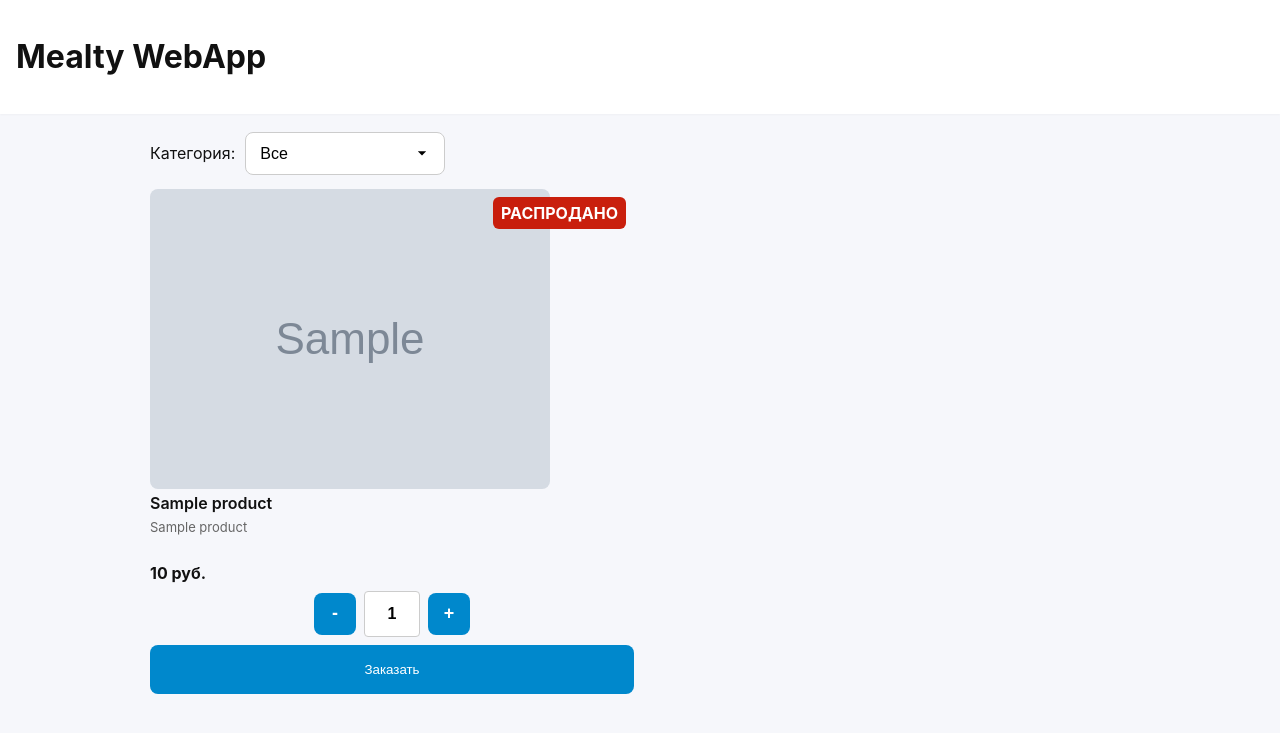
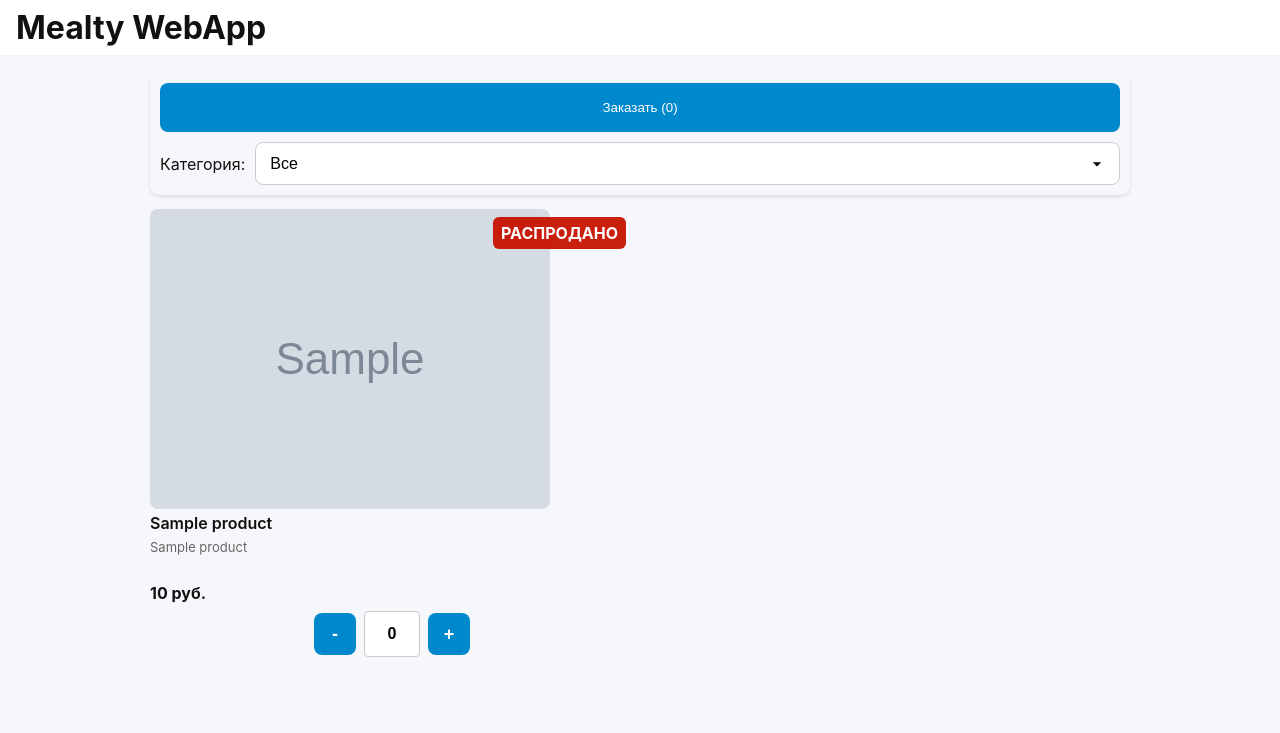
Before and after one commit to mxvisor/gaodi_food, a FastAPI app: template webapp/templates/index.html in a window 1280 px wide. Shown: the top 733 px of the page. Run offline with FastAPI, Linux system fonts and the light colour scheme; the template is opened without the code that fills it: most values are stand-ins (such as "Sample title", 1, 10 or a date in 2020); grey boxes marked "Sample" are stand-in pictures; some libraries are stand-ins or nearby versions.

Commit message:
Сделана единая кнопка "Заказать". Заказы можно фильтровать как "Выбранные".

```diff
--- a/webapp/main.py
+++ b/webapp/main.py
@@ -158,7 +158,11 @@ def fetch_all():
     # итог: если мы не собрали категории из меню, но получили map из карточек — заполним список
     if not categories and categories_map:
         for cid, name in categories_map.items():
-            categories.append({"id": cid, "name": name})
+            categories.append({"id": cid, "name": categories_map[cid]})
+
+    # добавляем уникальный id для каждого товара
+    for i, p in enumerate(products):
+        p['id'] = i
 
     return {"categories": categories, "products": products}
 
--- a/webapp/requirements.txt
+++ b/webapp/requirements.txt
@@ -3,3 +3,4 @@ requests
 bs4
 fastapi
 jinja2
+watchfiles
--- a/webapp/static/style.css
+++ b/webapp/static/style.css
@@ -13,9 +13,13 @@ body {
 }
 
 .header {
-  padding: 16px;
+  padding: 8px 16px;
   background: white;
   box-shadow: 0 1px 2px rgba(0,0,0,0.03);
+}
+
+.header h1 {
+  margin: 0;
 }
 
 .container {
@@ -27,9 +31,23 @@ body {
 
 .controls {
   display: flex;
+  flex-direction: column;
+  gap: 10px;
+  align-items: stretch;
+  margin-bottom: 14px;
+  position: sticky;
+  top: 0;
+  z-index: 10;
+  background: var(--bg);
+  padding: 10px;
+  box-shadow: 0 2px 4px rgba(0,0,0,0.1);
+  border-radius: 10px;
+}
+
+.category-row {
+  display: flex;
   gap: 10px;
   align-items: center;
-  margin-bottom: 14px;
 }
 
 .controls select {
@@ -44,6 +62,7 @@ body {
   border: 1px solid #ccc;
   min-width: 200px;
   cursor: pointer;
+  flex: 1;
 }
 
 /* .grid {
--- a/webapp/templates/index.html
+++ b/webapp/templates/index.html
@@ -2,6 +2,7 @@
 <html lang="ru">
 <head>
   <meta charset="utf-8" />
+  <meta name="viewport" content="width=device-width, initial-scale=1.0" />
   <title>Mealty WebApp</title>
   <link rel="stylesheet" href="/static/style.css" />
   <script src="https://telegram.org/js/telegram-web-app.js"></script>
@@ -13,13 +14,17 @@
 
   <main class="container">
     <div class="controls">
+      <button id="orderAllBtn" class="order-btn">Заказать (<span id="totalQty">0</span>)</button>
+      <div class="category-row">
         <label for="category">Категория:</label>
         <select id="category">
           <option value="all">Все</option>
+          <option value="selected">Выбранные</option>
           {% for c in categories %}
             <option value="{{ c.id }}">{{ c.name }}</option>
           {% endfor %}
         </select>
+      </div>
       <!--   <button id="refreshBtn">Обновить</button>-->
     </div>
 
@@ -27,7 +32,9 @@
       {% for p in products %}
       <div class="card"
      data-category="{{ p.category_id }}"
-     data-id="{{ p.seller_id or p.product_id }}"
+     data-id="{{ p.id }}"
+     data-seller-id="{{ p.seller_id }}"
+     data-product-id="{{ p.product_id }}"
      data-desc="{{ p.desc|escape }}"
      data-title="{{ p.title|escape }}"
      data-price="{{ p.price }}"">
@@ -57,11 +64,10 @@
           <div class="subtitle">{{ p.subtitle }}</div>
           <div class="price">{{ p.price }} руб.</div>
           <div class="quantity-controls">
-            <button class="qty-btn qty-minus" onclick="changeQuantity('{{ p.seller_id or p.product_id }}', -1)">-</button>
-            <input type="number" class="qty-input" id="qty-{{ p.seller_id or p.product_id }}" value="1" min="1" readonly>
-            <button class="qty-btn qty-plus" onclick="changeQuantity('{{ p.seller_id or p.product_id }}', 1)">+</button>
+            <button class="qty-btn qty-minus" onclick="changeQuantity('{{ p.id }}', -1)">-</button>
+            <input type="number" class="qty-input" id="qty-{{ p.id }}" value="0" min="0" readonly>
+            <button class="qty-btn qty-plus" onclick="changeQuantity('{{ p.id }}', 1)">+</button>
           </div>
-          <button class="order-btn" onclick="orderProduct('{{ p.seller_id or p.product_id }}')">Заказать</button>
         </div>
       </div>
       {% endfor %}
@@ -80,10 +86,9 @@
       <div class="modal-actions">
         <div class="quantity-controls">
           <button class="qty-btn qty-minus" onclick="changeModalQuantity(-1)">-</button>
-          <input type="number" class="qty-input" id="modal-qty" value="1" min="1" readonly>
+          <input type="number" class="qty-input" id="modal-qty" value="0" min="0" readonly>
           <button class="qty-btn qty-plus" onclick="changeModalQuantity(1)">+</button>
         </div>
-        <button class="order-btn" id="modalOrder">Заказать</button>
       </div>
     </div>
   </div>
@@ -94,15 +99,26 @@
     if (tg) tg.ready();
 
     // фильтр категорий
-    document.getElementById('category').addEventListener('change', function () {
-      const sel = this.value;
+    function applyFilter() {
+      const sel = document.getElementById('category').value;
       document.querySelectorAll('#grid .card').forEach(card => {
-        if (sel === 'all' || card.dataset.category === sel) {
+        const id = card.dataset.id;
+        const qtyInput = document.getElementById('qty-' + id);
+        const count = parseInt(qtyInput.value) || 0;
+        if (sel === 'all') {
+          card.style.display = '';
+        } else if (sel === 'selected') {
+          card.style.display = count > 0 ? '' : 'none';
+        } else if (card.dataset.category === sel) {
           card.style.display = '';
         } else {
           card.style.display = 'none';
         }
       });
+    }
+
+    document.getElementById('category').addEventListener('change', function() {
+      applyFilter();
       window.lazyloadObserve && window.lazyloadObserve();
     });
 
@@ -137,8 +153,10 @@
         modalQty.value = cardQty.value;
       }
 
-      const modalOrder = document.getElementById('modalOrder');
-      modalOrder.onclick = function () { orderProduct(id); };
+      // сохраняем id в модальном окне для синхронизации
+      document.getElementById('modal').dataset.productId = id;
+
+      // убираем обработчик заказа из модального окна, так как теперь общая кнопка
 
       document.getElementById('modal').style.display = 'flex';
       document.getElementById('modal').setAttribute('aria-hidden', 'false');
@@ -154,20 +172,49 @@
     }
 
     // функции для управления количеством
+    function updateTotalQuantity() {
+      let total = 0;
+      document.querySelectorAll('#grid .card').forEach(card => {
+        const id = card.dataset.id;
+        const qtyInput = document.getElementById('qty-' + id);
+        const count = parseInt(qtyInput.value) || 0;
+        total += count;
+      });
+      document.getElementById('totalQty').textContent = total;
+      // обновляем фильтр, если выбрана "Выбранные"
+      const sel = document.getElementById('category').value;
+      if (sel === 'selected') {
+        applyFilter();
+      }
+    }
+
     function changeQuantity(productId, delta) {
       const input = document.getElementById('qty-' + productId);
-      let currentValue = parseInt(input.value) || 1;
+      let currentValue = parseInt(input.value) || 0;
       currentValue += delta;
-      if (currentValue < 1) currentValue = 1;
+      if (currentValue < 0) currentValue = 0;
       input.value = currentValue;
+      updateTotalQuantity();
+      applyFilter();
     }
 
     function changeModalQuantity(delta) {
       const input = document.getElementById('modal-qty');
-      let currentValue = parseInt(input.value) || 1;
+      let currentValue = parseInt(input.value) || 0;
       currentValue += delta;
-      if (currentValue < 1) currentValue = 1;
+      if (currentValue < 0) currentValue = 0;
       input.value = currentValue;
+      // синхронизируем с карточкой
+      const modal = document.getElementById('modal');
+      const productId = modal.dataset.productId;
+      if (productId) {
+        const cardQty = document.getElementById('qty-' + productId);
+        if (cardQty) {
+          cardQty.value = input.value;
+        }
+      }
+      updateTotalQuantity();
+      applyFilter();
     }
 
     function orderProduct(id) {
@@ -175,14 +222,19 @@
       if (!card) { alert('Неизвестный продукт'); return; }
 
       // определяем количество: из модального окна или из карточки
-      let count = 1;
+      let count = 0;
       const modal = document.getElementById('modal');
       if (modal.style.display === 'flex') {
         // заказ из модального окна
-        count = parseInt(document.getElementById('modal-qty').value) || 1;
+        count = parseInt(document.getElementById('modal-qty').value) || 0;
       } else {
         // заказ из карточки
-        count = parseInt(document.getElementById('qty-' + id).value) || 1;
+        count = parseInt(document.getElementById('qty-' + id).value) || 0;
+      }
+
+      if (count <= 0) {
+        alert('Количество должно быть больше 0');
+        return;
       }
 
       const dataToSend = {
@@ -194,18 +246,47 @@
         link: 'https://www.mealty.ru/#sproduct_' + card.dataset.id
       };
 
-      // Логируем заказ в консоль
-      /*
-      console.log('Заказ товара:', {
-        название: dataToSend.title,
-        цена: dataToSend.price + ' руб.',
-        количество: dataToSend.count,
-        описание: dataToSend.desc,
-        ссылка: dataToSend.link
+      const json = JSON.stringify([dataToSend]);  // массив для совместимости
+
+      if (tg && tg.sendData) {
+        tg.sendData(json); // отправляем JSON в бот
+      } else if (navigator.clipboard) {
+        navigator.clipboard.writeText(json)
+          .then(() => alert('Скопировано: ' + json))
+          .catch(() => alert(json));
+      } else {
+        alert(json);
+      }
+    }
+
+    function orderAllProducts() {
+      const orders = [];
+      document.querySelectorAll('#grid .card').forEach(card => {
+        const id = card.dataset.id;
+        const qtyInput = document.getElementById('qty-' + id);
+        const count = parseInt(qtyInput.value) || 0;
+        if (count > 0) {
+          orders.push({
+            product_id: card.dataset.sellerId,
+           // seller_id: card.dataset.sellerId,
+            title: card.dataset.title,
+            price: card.dataset.price,
+            count: count,
+            desc: card.dataset.desc,
+            link: 'https://www.mealty.ru/#sproduct_' + card.dataset.sellerId
           });
-      */
+        }
+      });
 
-      const json = JSON.stringify(dataToSend);
+      if (orders.length === 0) {
+        alert('Выберите хотя бы один товар');
+        return;
+      }
+
+      const json = JSON.stringify(orders);
+
+      // временный alert для отображения данных
+      //alert('Отправляемые данные: ' + json);
 
       if (tg && tg.sendData) {
         tg.sendData(json); // отправляем JSON в бот
@@ -220,7 +301,10 @@
 
 
 
-    document.getElementById('refreshBtn').addEventListener('click', () => location.reload());
+    document.getElementById('orderAllBtn').addEventListener('click', orderAllProducts);
+
+    // инициализация
+    updateTotalQuantity();
   </script>
 </body>
 </html>
```
Also changed, not shown: 1 other file. Lines whose indentation alone changed are shown as unchanged.
